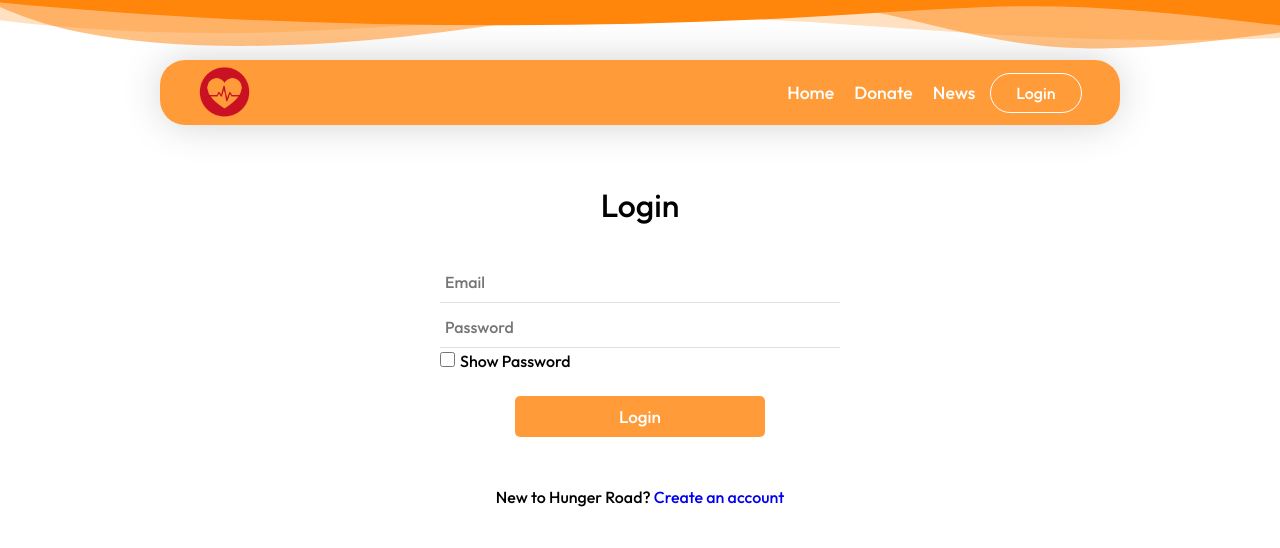
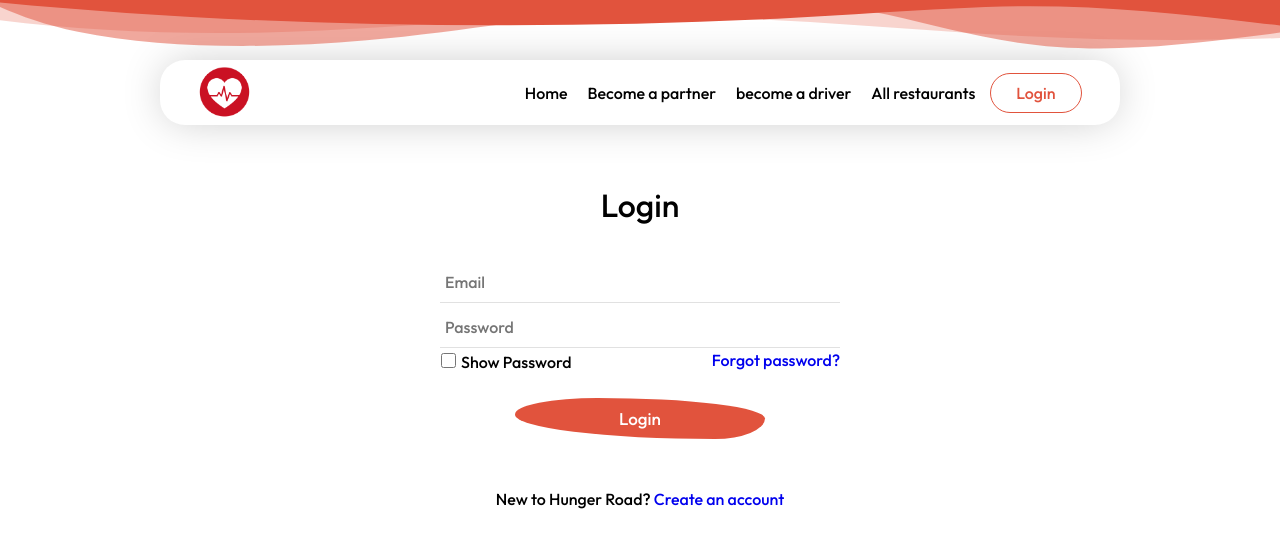
Before and after one commit to AzmiTammam/HUNGER-ROAD, a React (Create React App) app: page /login in a window 1280 px wide. Shown: the top 548 px of the page. Built offline with nearby package versions, Linux system fonts and the light colour scheme.

Commit message:
edit navbar

```diff
--- a/src/components/Login/Login.jsx
+++ b/src/components/Login/Login.jsx
@@ -22,9 +22,14 @@ function Login(){
                         <div className="login" >
                               <input type="password" name="password" id="password" placeholder="Password" required/>
                         </div>
+                        <div className="containerPasswords">
                         <div className="showPassword">
                         <input type="checkbox" id="showPassword" onClick={showPassword} />
                         <label htmlFor="showPassword">Show Password</label>
+                        </div>
+                        <div className="forgotPassword">
+                        <Link to="/login"><label>Forgot  password?</label></Link>
+                        </div>
                         </div>
                         <button type="submit" id="submitLogin">Login</button>
                         <div className="newAccount">
--- a/src/components/Login/login.sass
+++ b/src/components/Login/login.sass
@@ -29,19 +29,19 @@
 .login form button
       margin: 25px auto 0 auto
       display: block
-      background-color: #ff850bce
+      background-color: #E1533D
       color: #fff
       border: none
       width: 250px
       cursor: pointer
       padding: 10px 0
       font-size: 17px
-      border-radius: 5px
+      border-radius: 33% 67% 20% 80% / 40% 50% 50% 60%
 
 .login form button:hover
-      background-color: #ff9225ce
+      background-color: #bb594a
       transition: all .3s ease
-      color: black
+      color: #fff
 
 .login form .showPassword input
       margin-right: 5px
@@ -55,6 +55,20 @@
       margin-top: 50px
       font-size: 16px
 
+.login .newAccount span a
+      text-decoration: none
 
-.login .newAccount span a
-            text-decoration: none
+.login form .containerPasswords
+      display: flex
+
+.login form .showPassword
+      margin: 1px
+
+.login form .forgotPassword
+      margin: 0 0 0 auto
+
+.login form .forgotPassword a
+      text-decoration: none
+
+.login form .forgotPassword a label
+      cursor: pointer
--- a/src/components/navbar/navabr.jsx
+++ b/src/components/navbar/navabr.jsx
@@ -35,10 +35,13 @@ function Navbar() {
             <Link to="/home">Home</Link>
           </li>
           <li>
-            <Link to="/donate">Donate</Link>
+            <Link to="/partner">Become a partner</Link>
           </li>
           <li>
-            <Link to="/news">News</Link>
+            <Link to="/news">become a driver</Link>
+          </li>
+          <li>
+            <Link to="/restaurants">All restaurants</Link>
           </li>
         </ul>
       </nav>
--- a/src/components/navbar/navbar.sass
+++ b/src/components/navbar/navbar.sass
@@ -14,7 +14,7 @@
             width: calc(153% + 1.3px)
             height: 3.3rem
       & .shape-fill
-            fill: #ff850b
+            fill: #E1533D
 
 .navHeader
       display: flex
@@ -23,7 +23,7 @@
       padding: 5px 3%
       text-decoration: none
       margin: 60px auto
-      background-color: #ff850bce !important
+      background-color: #ffffff !important
       box-shadow: 0px 0px 43px -5px #0000003a
       border-radius: 25px
       width: 75%
@@ -40,29 +40,28 @@
 
 .nav__links li
       display: inline-block
-      font-size: 1.1em
+      font-size: 1em
       margin-left: auto
 
 .nav__links li a
       padding: 5px 10px
       text-decoration: none
-      color: #fff
+      color: #000000
 
 .nav__links li a:hover
-      color: #303030
+      color: #E1533D
       transition: all 0.3s ease
 
 .navHeader .loginInput
       padding: 9px 25px
       border: none
       border-radius: 20px
-      color: #FFF
-      border: 1px solid #fff
+      color: #E1533D
+      border: 1px solid #E1533D
       cursor: pointer
       margin-left: 5px
       text-decoration: none
 
 .navHeader .loginInput:hover
-      background-color: #ff850bce
       transition: all .3s ease
-      border: 1px solid #fff
+      color: #000
```
